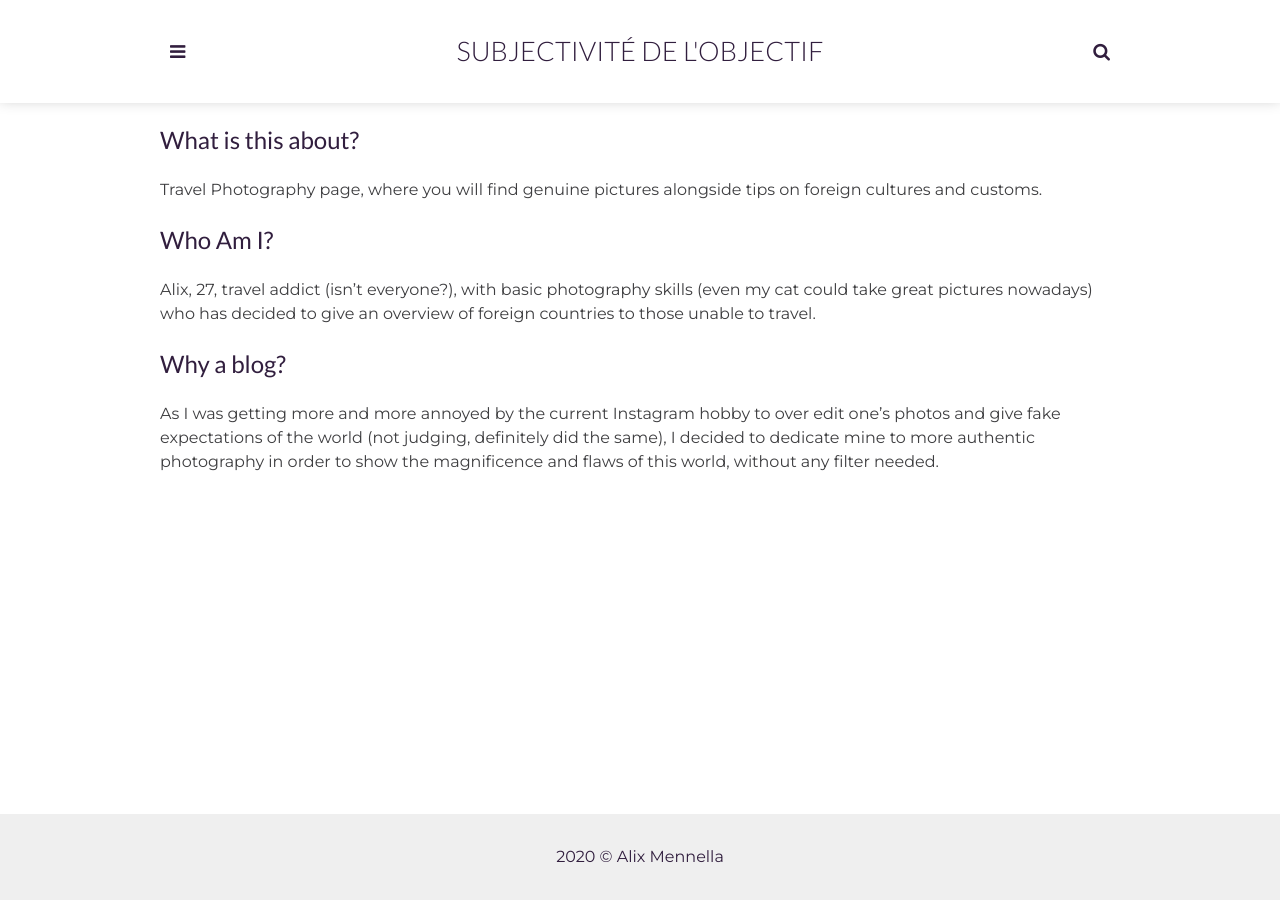
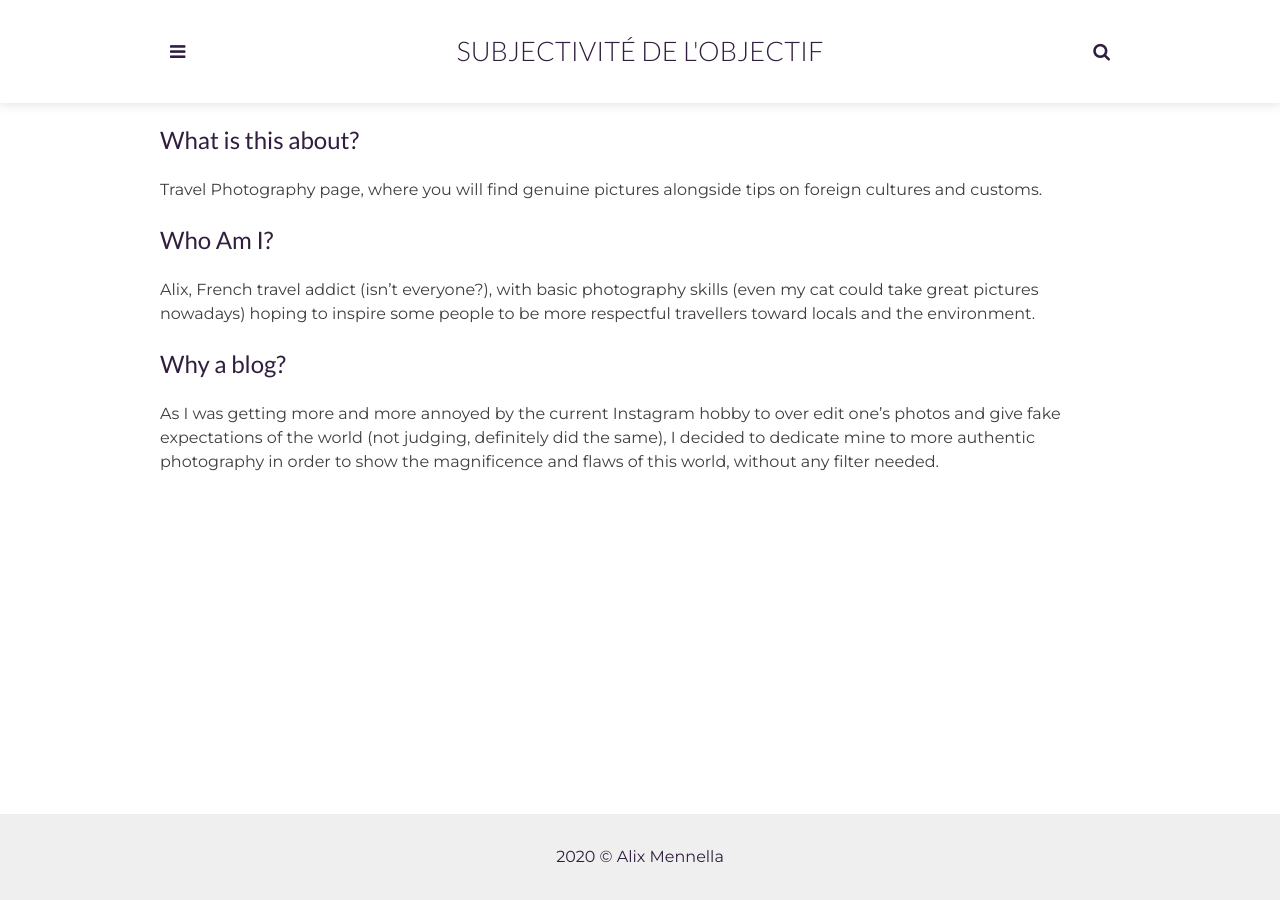
Before and after one commit to subjectivite-de-lobjectif/acrosszuniverse.com, a Jekyll site: the page built from _pages/about.md, in a window 1280 px wide. Built offline with Jekyll 4.4.1, drawn with Linux system fonts in a browser that asks for light colours.

Commit message:
Update Alix's bio

```diff
--- a/_data/author.yml
+++ b/_data/author.yml
@@ -1,7 +1,6 @@
 full-name: Alix Mennella
 profile-pic: alix-profile-picture.jpg
-bio: Alix, 27, travel addict (isn't everyone?), with basic photography skills (even my cat could take great pictures nowadays) who has decided to give an overview of foreign countries to those unable to travel.
-
+bio: Alix, French travel addict (isn’t everyone?), with basic photography skills (even my cat could take great pictures nowadays) hoping to inspire some people to be more respectful travellers toward locals and the environment.
 email: contact@acrosszuniverse.com
 facebook:
 github: acrosszuniverse
```
